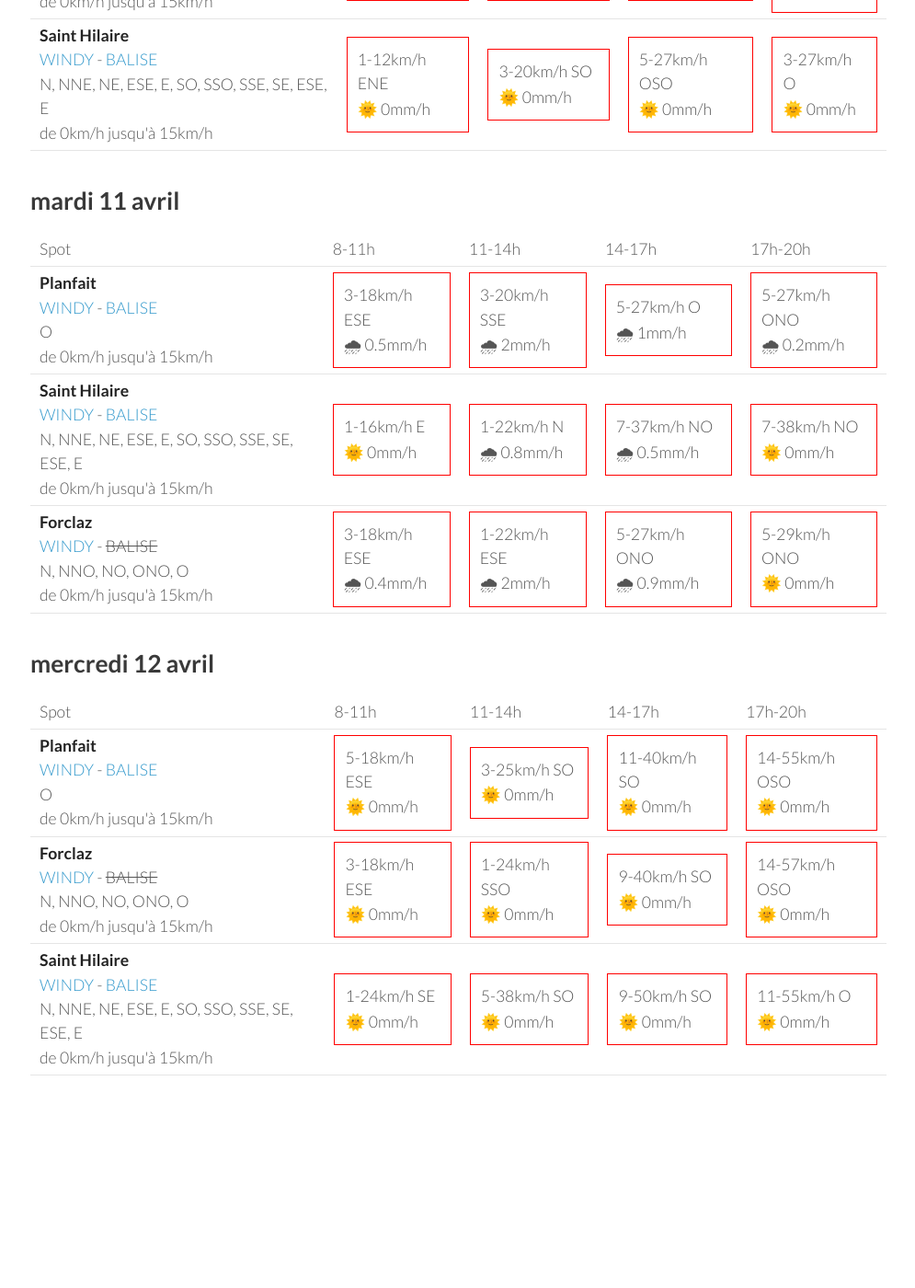
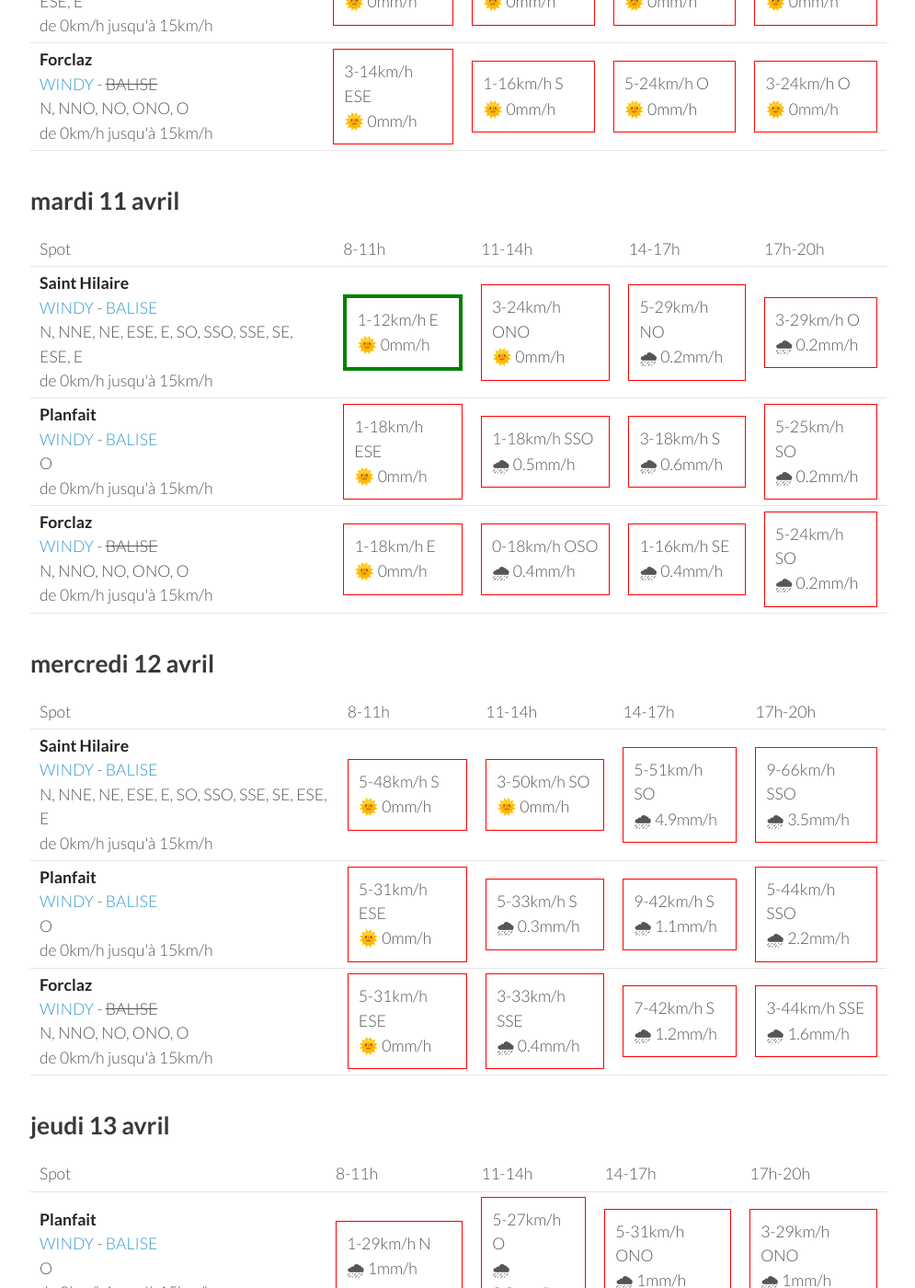
Before and after one commit to parapente-dans-le-nord/parapente-dans-le-nord.github.io, a Jekyll site: the page built from alpes_nord.markdown, in a window 1280 px wide and 1400 px high, scrolled down 1584 px. Shown: the whole window at 92% size, without its empty margins (25-1020 px from the left). Built offline with Jekyll 4.4.1, drawn with Linux system fonts in a browser that asks for light colours; before the commit the page ends 2881 px from its top, so only the background shows below that; some of the changed text lies outside the part shown.

Commit message:
update index.markdown

```diff
--- a/alpes_nord.markdown
+++ b/alpes_nord.markdown
@@ -7,7 +7,7 @@ title:  "Tous les spots"
 {: .links}
 
 # Prevision Windy, modèle Arome
-page mise à jour le samedi 08 avril 06:26
+page mise à jour le samedi 08 avril 13:25
 
 ## samedi 08 avril
 
@@ -24,31 +24,28 @@ page mise à jour le samedi 08 avril 06:26
 <tr>
         <td><strong>Forclaz</strong><br><a href="https://windy.com/45.814/6.247?45.375,6.246,8,m:eVwaglz">WINDY</a> - <span class="no-balise"> BALISE </span><br> <span class="vent-favorable">N, NNO, NO, ONO, O</span><br><span class="force-vent">de 0km/h jusqu'à 15km/h</span> </td>
 
-            <td><div class="not-flyable"><p>3-3km/h ESE</p><p>🌞 0mm/h</p></div></td>
+            <td><div class="not-flyable"><p>0-0km/h NA</p><p>🌧️ 0mm/h</p></div></td>
             <td><div class="flyable"><p>3-7km/h O</p><p>🌞 0mm/h</p></div></td>
-            <td><div class="not-flyable"><p>7-20km/h NO</p><p>🌞 0mm/h</p></div></td>
-            <td><div class="not-flyable"><p>12-33km/h NO</p><p>🌞 0mm/h</p></div></td>
+            <td><div class="not-flyable"><p>9-20km/h NO</p><p>🌞 0mm/h</p></div></td>
+            <td><div class="not-flyable"><p>12-29km/h NO</p><p>🌞 0mm/h</p></div></td>
 
+    </tr>
+<tr>
+        <td><strong>Planfait</strong><br><a href="https://windy.com/45.853/6.223?45.415,6.223,8">WINDY</a> - <span class=""><a href="https://www.openwindmap.org/PP496">BALISE</a> </span><br> <span class="vent-favorable">O</span><br><span class="force-vent">de 0km/h jusqu'à 15km/h</span> </td>
+
+            <td><div class="not-flyable"><p>0-0km/h NA</p><p>🌧️ 0mm/h</p></div></td>
+            <td><div class="not-flyable"><p>3-7km/h OSO</p><p>🌞 0mm/h</p></div></td>
+            <td><div class="not-flyable"><p>9-24km/h O</p><p>🌞 0mm/h</p></div></td>
+            <td><div class="not-flyable"><p>11-29km/h NNO</p><p>🌞 0mm/h</p></div></td>
 
     </tr>
 <tr>
         <td><strong>Saint Hilaire</strong><br><a href="https://windy.com/45.307/5.888?45.087,5.889,9,m:eUFagkX">WINDY</a> - <span class=""><a href="http://www.balisemeteo.com/balise.php?idBalise=61">BALISE</a> </span><br> <span class="vent-favorable">N, NNE, NE, ESE, E, SO, SSO, SSE, SE, ESE, E</span><br><span class="force-vent">de 0km/h jusqu'à 15km/h</span> </td>
 
-            <td><div class="flyable"><p>3-11km/h NE</p><p>🌞 0mm/h</p></div></td>
-            <td><div class="not-flyable"><p>7-18km/h ESE</p><p>🌞 0mm/h</p></div></td>
+            <td><div class="not-flyable"><p>0-0km/h NA</p><p>🌧️ 0mm/h</p></div></td>
+            <td><div class="not-flyable"><p>5-16km/h ESE</p><p>🌞 0mm/h</p></div></td>
             <td><div class="not-flyable"><p>7-20km/h ESE</p><p>🌞 0mm/h</p></div></td>
             <td><div class="not-flyable"><p>9-24km/h ENE</p><p>🌞 0mm/h</p></div></td>
-
-
-    </tr>
-<tr>
-        <td><strong>Planfait</strong><br><a href="https://windy.com/45.853/6.223?45.415,6.223,8">WINDY</a> - <span class=""><a href="https://www.openwindmap.org/PP496">BALISE</a> </span><br> <span class="vent-favorable">O</span><br><span class="force-vent">de 0km/h jusqu'à 15km/h</span> </td>
-
-            <td><div class="not-flyable"><p>1-1km/h NE</p><p>🌞 0mm/h</p></div></td>
-            <td><div class="not-flyable"><p>3-9km/h SO</p><p>🌞 0mm/h</p></div></td>
-            <td><div class="not-flyable"><p>9-24km/h O</p><p>🌞 0mm/h</p></div></td>
-            <td><div class="not-flyable"><p>11-31km/h NNO</p><p>🌞 0mm/h</p></div></td>
-
 
     </tr>
 
@@ -70,8 +67,8 @@ page mise à jour le samedi 08 avril 06:26
 <tr>
         <td><strong>Saint Hilaire</strong><br><a href="https://windy.com/45.307/5.888?45.087,5.889,9,m:eUFagkX">WINDY</a> - <span class=""><a href="http://www.balisemeteo.com/balise.php?idBalise=61">BALISE</a> </span><br> <span class="vent-favorable">N, NNE, NE, ESE, E, SO, SSO, SSE, SE, ESE, E</span><br><span class="force-vent">de 0km/h jusqu'à 15km/h</span> </td>
 
-            <td><div class="not-flyable"><p>0-5km/h NNO</p><p>🌞 0mm/h</p></div></td>
-            <td><div class="not-flyable"><p>7-18km/h E</p><p>🌞 0mm/h</p></div></td>
+            <td><div class="flyable"><p>0-3km/h N</p><p>🌞 0mm/h</p></div></td>
+            <td><div class="flyable"><p>5-14km/h ESE</p><p>🌞 0mm/h</p></div></td>
             <td><div class="not-flyable"><p>7-18km/h ESE</p><p>🌞 0mm/h</p></div></td>
             <td><div class="flyable"><p>5-14km/h E</p><p>🌞 0mm/h</p></div></td>
 
@@ -81,8 +78,8 @@ page mise à jour le samedi 08 avril 06:26
         <td><strong>Forclaz</strong><br><a href="https://windy.com/45.814/6.247?45.375,6.246,8,m:eVwaglz">WINDY</a> - <span class="no-balise"> BALISE </span><br> <span class="vent-favorable">N, NNO, NO, ONO, O</span><br><span class="force-vent">de 0km/h jusqu'à 15km/h</span> </td>
 
             <td><div class="not-flyable"><p>3-3km/h E</p><p>🌞 0mm/h</p></div></td>
-            <td><div class="flyable"><p>1-7km/h O</p><p>🌞 0mm/h</p></div></td>
-            <td><div class="not-flyable"><p>7-18km/h NO</p><p>🌞 0mm/h</p></div></td>
+            <td><div class="flyable"><p>3-7km/h O</p><p>🌞 0mm/h</p></div></td>
+            <td><div class="not-flyable"><p>7-20km/h NO</p><p>🌞 0mm/h</p></div></td>
             <td><div class="not-flyable"><p>9-22km/h NO</p><p>🌞 0mm/h</p></div></td>
 
 
@@ -90,10 +87,10 @@ page mise à jour le samedi 08 avril 06:26
 <tr>
         <td><strong>Planfait</strong><br><a href="https://windy.com/45.853/6.223?45.415,6.223,8">WINDY</a> - <span class=""><a href="https://www.openwindmap.org/PP496">BALISE</a> </span><br> <span class="vent-favorable">O</span><br><span class="force-vent">de 0km/h jusqu'à 15km/h</span> </td>
 
-            <td><div class="not-flyable"><p>1-3km/h ESE</p><p>🌞 0mm/h</p></div></td>
-            <td><div class="not-flyable"><p>3-7km/h SO</p><p>🌞 0mm/h</p></div></td>
-            <td><div class="not-flyable"><p>9-20km/h O</p><p>🌞 0mm/h</p></div></td>
-            <td><div class="not-flyable"><p>7-22km/h ONO</p><p>🌞 0mm/h</p></div></td>
+            <td><div class="not-flyable"><p>1-5km/h SE</p><p>🌞 0mm/h</p></div></td>
+            <td><div class="not-flyable"><p>3-7km/h OSO</p><p>🌞 0mm/h</p></div></td>
+            <td><div class="not-flyable"><p>9-22km/h O</p><p>🌞 0mm/h</p></div></td>
+            <td><div class="not-flyable"><p>9-24km/h ONO</p><p>🌞 0mm/h</p></div></td>
 
 
     </tr>
@@ -116,18 +113,8 @@ page mise à jour le samedi 08 avril 06:26
 <tr>
         <td><strong>Planfait</strong><br><a href="https://windy.com/45.853/6.223?45.415,6.223,8">WINDY</a> - <span class=""><a href="https://www.openwindmap.org/PP496">BALISE</a> </span><br> <span class="vent-favorable">O</span><br><span class="force-vent">de 0km/h jusqu'à 15km/h</span> </td>
 
-            <td><div class="not-flyable"><p>3-16km/h E</p><p>🌞 0mm/h</p></div></td>
-            <td><div class="not-flyable"><p>1-18km/h SSO</p><p>🌞 0mm/h</p></div></td>
-            <td><div class="not-flyable"><p>5-24km/h O</p><p>🌞 0mm/h</p></div></td>
-            <td><div class="not-flyable"><p>5-25km/h O</p><p>🌞 0mm/h</p></div></td>
-
-
-    </tr>
-<tr>
-        <td><strong>Forclaz</strong><br><a href="https://windy.com/45.814/6.247?45.375,6.246,8,m:eVwaglz">WINDY</a> - <span class="no-balise"> BALISE </span><br> <span class="vent-favorable">N, NNO, NO, ONO, O</span><br><span class="force-vent">de 0km/h jusqu'à 15km/h</span> </td>
-
-            <td><div class="not-flyable"><p>3-16km/h ESE</p><p>🌞 0mm/h</p></div></td>
-            <td><div class="not-flyable"><p>1-18km/h S</p><p>🌞 0mm/h</p></div></td>
+            <td><div class="not-flyable"><p>3-14km/h E</p><p>🌞 0mm/h</p></div></td>
+            <td><div class="not-flyable"><p>1-16km/h SO</p><p>🌞 0mm/h</p></div></td>
             <td><div class="not-flyable"><p>5-24km/h O</p><p>🌞 0mm/h</p></div></td>
             <td><div class="not-flyable"><p>5-25km/h O</p><p>🌞 0mm/h</p></div></td>
 
@@ -136,10 +123,20 @@ page mise à jour le samedi 08 avril 06:26
 <tr>
         <td><strong>Saint Hilaire</strong><br><a href="https://windy.com/45.307/5.888?45.087,5.889,9,m:eUFagkX">WINDY</a> - <span class=""><a href="http://www.balisemeteo.com/balise.php?idBalise=61">BALISE</a> </span><br> <span class="vent-favorable">N, NNE, NE, ESE, E, SO, SSO, SSE, SE, ESE, E</span><br><span class="force-vent">de 0km/h jusqu'à 15km/h</span> </td>
 
-            <td><div class="not-flyable"><p>1-12km/h ENE</p><p>🌞 0mm/h</p></div></td>
-            <td><div class="not-flyable"><p>3-20km/h SO</p><p>🌞 0mm/h</p></div></td>
-            <td><div class="not-flyable"><p>5-27km/h OSO</p><p>🌞 0mm/h</p></div></td>
-            <td><div class="not-flyable"><p>3-27km/h O</p><p>🌞 0mm/h</p></div></td>
+            <td><div class="not-flyable"><p>1-11km/h ENE</p><p>🌞 0mm/h</p></div></td>
+            <td><div class="not-flyable"><p>3-18km/h OSO</p><p>🌞 0mm/h</p></div></td>
+            <td><div class="not-flyable"><p>5-25km/h OSO</p><p>🌞 0mm/h</p></div></td>
+            <td><div class="not-flyable"><p>3-25km/h OSO</p><p>🌞 0mm/h</p></div></td>
+
+
+    </tr>
+<tr>
+        <td><strong>Forclaz</strong><br><a href="https://windy.com/45.814/6.247?45.375,6.246,8,m:eVwaglz">WINDY</a> - <span class="no-balise"> BALISE </span><br> <span class="vent-favorable">N, NNO, NO, ONO, O</span><br><span class="force-vent">de 0km/h jusqu'à 15km/h</span> </td>
+
+            <td><div class="not-flyable"><p>3-14km/h ESE</p><p>🌞 0mm/h</p></div></td>
+            <td><div class="not-flyable"><p>1-16km/h S</p><p>🌞 0mm/h</p></div></td>
+            <td><div class="not-flyable"><p>5-24km/h O</p><p>🌞 0mm/h</p></div></td>
+            <td><div class="not-flyable"><p>3-24km/h O</p><p>🌞 0mm/h</p></div></td>
 
 
     </tr>
@@ -160,32 +157,32 @@ page mise à jour le samedi 08 avril 06:26
       <td>17h-20h</td>
     </tr>
 <tr>
-        <td><strong>Planfait</strong><br><a href="https://windy.com/45.853/6.223?45.415,6.223,8">WINDY</a> - <span class=""><a href="https://www.openwindmap.org/PP496">BALISE</a> </span><br> <span class="vent-favorable">O</span><br><span class="force-vent">de 0km/h jusqu'à 15km/h</span> </td>
+        <td><strong>Saint Hilaire</strong><br><a href="https://windy.com/45.307/5.888?45.087,5.889,9,m:eUFagkX">WINDY</a> - <span class=""><a href="http://www.balisemeteo.com/balise.php?idBalise=61">BALISE</a> </span><br> <span class="vent-favorable">N, NNE, NE, ESE, E, SO, SSO, SSE, SE, ESE, E</span><br><span class="force-vent">de 0km/h jusqu'à 15km/h</span> </td>
 
-            <td><div class="not-flyable"><p>3-18km/h ESE</p><p>🌧 0.5mm/h</p></div></td>
-            <td><div class="not-flyable"><p>3-20km/h SSE</p><p>🌧 2mm/h</p></div></td>
-            <td><div class="not-flyable"><p>5-27km/h O</p><p>🌧 1mm/h</p></div></td>
-            <td><div class="not-flyable"><p>5-27km/h ONO</p><p>🌧 0.2mm/h</p></div></td>
+            <td><div class="flyable"><p>1-12km/h E</p><p>🌞 0mm/h</p></div></td>
+            <td><div class="not-flyable"><p>3-24km/h ONO</p><p>🌞 0mm/h</p></div></td>
+            <td><div class="not-flyable"><p>5-29km/h NO</p><p>🌧 0.2mm/h</p></div></td>
+            <td><div class="not-flyable"><p>3-29km/h O</p><p>🌧 0.2mm/h</p></div></td>
 
 
     </tr>
 <tr>
-        <td><strong>Saint Hilaire</strong><br><a href="https://windy.com/45.307/5.888?45.087,5.889,9,m:eUFagkX">WINDY</a> - <span class=""><a href="http://www.balisemeteo.com/balise.php?idBalise=61">BALISE</a> </span><br> <span class="vent-favorable">N, NNE, NE, ESE, E, SO, SSO, SSE, SE, ESE, E</span><br><span class="force-vent">de 0km/h jusqu'à 15km/h</span> </td>
+        <td><strong>Planfait</strong><br><a href="https://windy.com/45.853/6.223?45.415,6.223,8">WINDY</a> - <span class=""><a href="https://www.openwindmap.org/PP496">BALISE</a> </span><br> <span class="vent-favorable">O</span><br><span class="force-vent">de 0km/h jusqu'à 15km/h</span> </td>
 
-            <td><div class="not-flyable"><p>1-16km/h E</p><p>🌞 0mm/h</p></div></td>
-            <td><div class="not-flyable"><p>1-22km/h N</p><p>🌧 0.8mm/h</p></div></td>
-            <td><div class="not-flyable"><p>7-37km/h NO</p><p>🌧 0.5mm/h</p></div></td>
-            <td><div class="not-flyable"><p>7-38km/h NO</p><p>🌞 0mm/h</p></div></td>
+            <td><div class="not-flyable"><p>1-18km/h ESE</p><p>🌞 0mm/h</p></div></td>
+            <td><div class="not-flyable"><p>1-18km/h SSO</p><p>🌧 0.5mm/h</p></div></td>
+            <td><div class="not-flyable"><p>3-18km/h S</p><p>🌧 0.6mm/h</p></div></td>
+            <td><div class="not-flyable"><p>5-25km/h SO</p><p>🌧 0.2mm/h</p></div></td>
 
 
     </tr>
 <tr>
         <td><strong>Forclaz</strong><br><a href="https://windy.com/45.814/6.247?45.375,6.246,8,m:eVwaglz">WINDY</a> - <span class="no-balise"> BALISE </span><br> <span class="vent-favorable">N, NNO, NO, ONO, O</span><br><span class="force-vent">de 0km/h jusqu'à 15km/h</span> </td>
 
-            <td><div class="not-flyable"><p>3-18km/h ESE</p><p>🌧 0.4mm/h</p></div></td>
-            <td><div class="not-flyable"><p>1-22km/h ESE</p><p>🌧 2mm/h</p></div></td>
-            <td><div class="not-flyable"><p>5-27km/h ONO</p><p>🌧 0.9mm/h</p></div></td>
-            <td><div class="not-flyable"><p>5-29km/h ONO</p><p>🌞 0mm/h</p></div></td>
+            <td><div class="not-flyable"><p>1-18km/h E</p><p>🌞 0mm/h</p></div></td>
+            <td><div class="not-flyable"><p>0-18km/h OSO</p><p>🌧 0.4mm/h</p></div></td>
+            <td><div class="not-flyable"><p>1-16km/h SE</p><p>🌧 0.4mm/h</p></div></td>
+            <td><div class="not-flyable"><p>5-24km/h SO</p><p>🌧 0.2mm/h</p></div></td>
 
 
     </tr>
@@ -206,32 +203,32 @@ page mise à jour le samedi 08 avril 06:26
       <td>17h-20h</td>
     </tr>
 <tr>
+        <td><strong>Saint Hilaire</strong><br><a href="https://windy.com/45.307/5.888?45.087,5.889,9,m:eUFagkX">WINDY</a> - <span class=""><a href="http://www.balisemeteo.com/balise.php?idBalise=61">BALISE</a> </span><br> <span class="vent-favorable">N, NNE, NE, ESE, E, SO, SSO, SSE, SE, ESE, E</span><br><span class="force-vent">de 0km/h jusqu'à 15km/h</span> </td>
+
+            <td><div class="not-flyable"><p>5-48km/h S</p><p>🌞 0mm/h</p></div></td>
+            <td><div class="not-flyable"><p>3-50km/h SO</p><p>🌞 0mm/h</p></div></td>
+            <td><div class="not-flyable"><p>5-51km/h SO</p><p>🌧 4.9mm/h</p></div></td>
+            <td><div class="not-flyable"><p>9-66km/h SSO</p><p>🌧 3.5mm/h</p></div></td>
+
+
+    </tr>
+<tr>
         <td><strong>Planfait</strong><br><a href="https://windy.com/45.853/6.223?45.415,6.223,8">WINDY</a> - <span class=""><a href="https://www.openwindmap.org/PP496">BALISE</a> </span><br> <span class="vent-favorable">O</span><br><span class="force-vent">de 0km/h jusqu'à 15km/h</span> </td>
 
-            <td><div class="not-flyable"><p>5-18km/h ESE</p><p>🌞 0mm/h</p></div></td>
-            <td><div class="not-flyable"><p>3-25km/h SO</p><p>🌞 0mm/h</p></div></td>
-            <td><div class="not-flyable"><p>11-40km/h SO</p><p>🌞 0mm/h</p></div></td>
-            <td><div class="not-flyable"><p>14-55km/h OSO</p><p>🌞 0mm/h</p></div></td>
+            <td><div class="not-flyable"><p>5-31km/h ESE</p><p>🌞 0mm/h</p></div></td>
+            <td><div class="not-flyable"><p>5-33km/h S</p><p>🌧 0.3mm/h</p></div></td>
+            <td><div class="not-flyable"><p>9-42km/h S</p><p>🌧 1.1mm/h</p></div></td>
+            <td><div class="not-flyable"><p>5-44km/h SSO</p><p>🌧 2.2mm/h</p></div></td>
 
 
     </tr>
 <tr>
         <td><strong>Forclaz</strong><br><a href="https://windy.com/45.814/6.247?45.375,6.246,8,m:eVwaglz">WINDY</a> - <span class="no-balise"> BALISE </span><br> <span class="vent-favorable">N, NNO, NO, ONO, O</span><br><span class="force-vent">de 0km/h jusqu'à 15km/h</span> </td>
 
-            <td><div class="not-flyable"><p>3-18km/h ESE</p><p>🌞 0mm/h</p></div></td>
-            <td><div class="not-flyable"><p>1-24km/h SSO</p><p>🌞 0mm/h</p></div></td>
-            <td><div class="not-flyable"><p>9-40km/h SO</p><p>🌞 0mm/h</p></div></td>
-            <td><div class="not-flyable"><p>14-57km/h OSO</p><p>🌞 0mm/h</p></div></td>
-
-
-    </tr>
-<tr>
-        <td><strong>Saint Hilaire</strong><br><a href="https://windy.com/45.307/5.888?45.087,5.889,9,m:eUFagkX">WINDY</a> - <span class=""><a href="http://www.balisemeteo.com/balise.php?idBalise=61">BALISE</a> </span><br> <span class="vent-favorable">N, NNE, NE, ESE, E, SO, SSO, SSE, SE, ESE, E</span><br><span class="force-vent">de 0km/h jusqu'à 15km/h</span> </td>
-
-            <td><div class="not-flyable"><p>1-24km/h SE</p><p>🌞 0mm/h</p></div></td>
-            <td><div class="not-flyable"><p>5-38km/h SO</p><p>🌞 0mm/h</p></div></td>
-            <td><div class="not-flyable"><p>9-50km/h SO</p><p>🌞 0mm/h</p></div></td>
-            <td><div class="not-flyable"><p>11-55km/h O</p><p>🌞 0mm/h</p></div></td>
+            <td><div class="not-flyable"><p>5-31km/h ESE</p><p>🌞 0mm/h</p></div></td>
+            <td><div class="not-flyable"><p>3-33km/h SSE</p><p>🌧 0.4mm/h</p></div></td>
+            <td><div class="not-flyable"><p>7-42km/h S</p><p>🌧 1.2mm/h</p></div></td>
+            <td><div class="not-flyable"><p>3-44km/h SSE</p><p>🌧 1.6mm/h</p></div></td>
 
 
     </tr>
@@ -239,3 +236,49 @@ page mise à jour le samedi 08 avril 06:26
 </tbody>
 </table>
 {:/}
+## jeudi 13 avril
+
+{::nomarkdown}
+<table>
+  <tbody>
+    <tr>
+      <td>Spot</td>
+      <td>8-11h</td>
+      <td>11-14h</td>
+      <td>14-17h</td>
+      <td>17h-20h</td>
+    </tr>
+<tr>
+        <td><strong>Planfait</strong><br><a href="https://windy.com/45.853/6.223?45.415,6.223,8">WINDY</a> - <span class=""><a href="https://www.openwindmap.org/PP496">BALISE</a> </span><br> <span class="vent-favorable">O</span><br><span class="force-vent">de 0km/h jusqu'à 15km/h</span> </td>
+
+            <td><div class="not-flyable"><p>1-29km/h N</p><p>🌧 1mm/h</p></div></td>
+            <td><div class="not-flyable"><p>5-27km/h O</p><p>🌧 0.8mm/h</p></div></td>
+            <td><div class="not-flyable"><p>5-31km/h ONO</p><p>🌧 1mm/h</p></div></td>
+            <td><div class="not-flyable"><p>3-29km/h ONO</p><p>🌧 1mm/h</p></div></td>
+
+
+    </tr>
+<tr>
+        <td><strong>Saint Hilaire</strong><br><a href="https://windy.com/45.307/5.888?45.087,5.889,9,m:eUFagkX">WINDY</a> - <span class=""><a href="http://www.balisemeteo.com/balise.php?idBalise=61">BALISE</a> </span><br> <span class="vent-favorable">N, NNE, NE, ESE, E, SO, SSO, SSE, SE, ESE, E</span><br><span class="force-vent">de 0km/h jusqu'à 15km/h</span> </td>
+
+            <td><div class="not-flyable"><p>3-31km/h ENE</p><p>🌧 0.3mm/h</p></div></td>
+            <td><div class="not-flyable"><p>5-33km/h N</p><p>🌧 0.4mm/h</p></div></td>
+            <td><div class="not-flyable"><p>5-42km/h NO</p><p>🌧 1mm/h</p></div></td>
+            <td><div class="not-flyable"><p>3-40km/h NNE</p><p>🌧 2mm/h</p></div></td>
+
+
+    </tr>
+<tr>
+        <td><strong>Forclaz</strong><br><a href="https://windy.com/45.814/6.247?45.375,6.246,8,m:eVwaglz">WINDY</a> - <span class="no-balise"> BALISE </span><br> <span class="vent-favorable">N, NNO, NO, ONO, O</span><br><span class="force-vent">de 0km/h jusqu'à 15km/h</span> </td>
+
+            <td><div class="not-flyable"><p>1-31km/h NNO</p><p>🌧 1mm/h</p></div></td>
+            <td><div class="not-flyable"><p>5-27km/h O</p><p>🌧 0.7mm/h</p></div></td>
+            <td><div class="not-flyable"><p>5-33km/h ONO</p><p>🌧 1mm/h</p></div></td>
+            <td><div class="not-flyable"><p>3-29km/h NO</p><p>🌧 1.1mm/h</p></div></td>
+
+
+    </tr>
+
+</tbody>
+</table>
+{:/}
```
